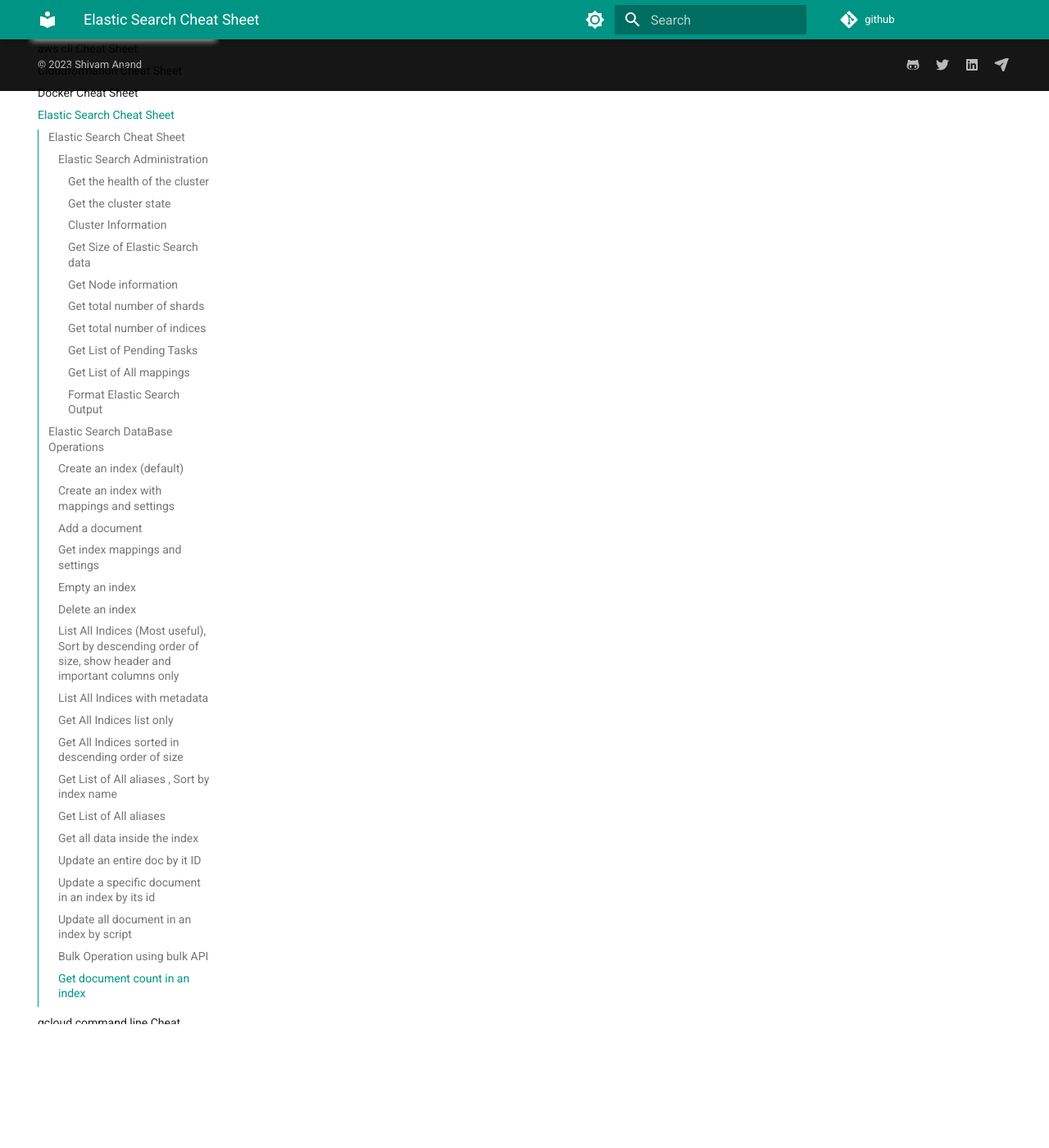
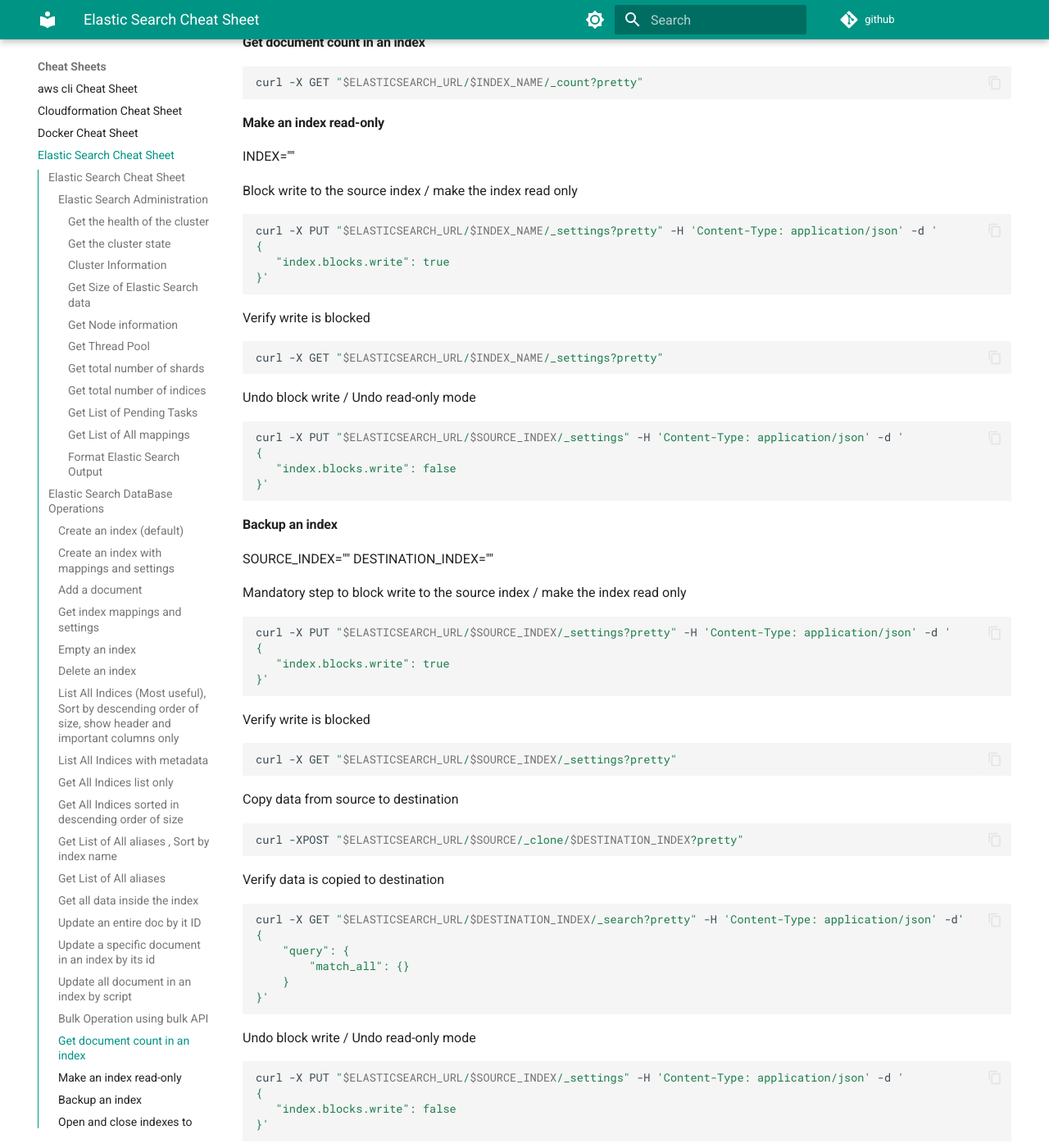
Before and after one commit to anandshivam44/Documentation, an MkDocs documentation site: the page built from docs/CheatSheetsAndSnippets/ElasticSearchCheatSheet.md, in a window 1280 px wide and 1400 px high, scrolled down 4555 px. Shown: the whole window at 82% size. Built offline with MkDocs 1.6.1 and Material for MkDocs 9.7.7, drawn with Linux system fonts in a browser that asks for light colours; comment, search, counter and statistics services are not loaded; some of the changed text lies outside the part shown.

Commit message:
more commands

````diff
--- a/docs/CheatSheetsAndSnippets/ElasticSearchCheatSheet.md
+++ b/docs/CheatSheetsAndSnippets/ElasticSearchCheatSheet.md
@@ -31,6 +31,11 @@
 #### Get Node information
 ```bash
 curl -X GET "$ELASTICSEARCH_URL/_cat/nodes?v"
+```
+
+#### Get Thread Pool
+```bash
+curl -XGET "$ELASTICSEARCH_URL/_cat/thread_pool?v&s=active:desc"
 ```
 
 #### Get total number of shards
@@ -225,3 +230,115 @@
 ```bash
 curl -X GET "$ELASTICSEARCH_URL/$INDEX_NAME/_count?pretty"
 ```
+
+#### Make an index read-only
+INDEX="<copy from index>"
+
+Block write to the source index / make the index read only
+```bash
+curl -X PUT "$ELASTICSEARCH_URL/$INDEX_NAME/_settings?pretty" -H 'Content-Type: application/json' -d '
+{
+   "index.blocks.write": true
+}'
+```
+Verify write is blocked
+```bash
+curl -X GET "$ELASTICSEARCH_URL/$INDEX_NAME/_settings?pretty"
+```
+
+Undo block write / Undo read-only mode
+```bash
+curl -X PUT "$ELASTICSEARCH_URL/$SOURCE_INDEX/_settings" -H 'Content-Type: application/json' -d '
+{
+   "index.blocks.write": false
+}'
+```
+
+#### Backup an index
+SOURCE_INDEX="<copy from index>"
+DESTINATION_INDEX="<copy to index>"
+
+Mandatory step to block write to the source index / make the index read only
+```bash
+curl -X PUT "$ELASTICSEARCH_URL/$SOURCE_INDEX/_settings?pretty" -H 'Content-Type: application/json' -d '
+{
+   "index.blocks.write": true
+}'
+```
+Verify write is blocked
+```bash
+curl -X GET "$ELASTICSEARCH_URL/$SOURCE_INDEX/_settings?pretty"
+```
+Copy data from source to destination
+```bash
+curl -XPOST "$ELASTICSEARCH_URL/$SOURCE/_clone/$DESTINATION_INDEX?pretty"
+```
+Verify data is copied to destination
+```bash
+curl -X GET "$ELASTICSEARCH_URL/$DESTINATION_INDEX/_search?pretty" -H 'Content-Type: application/json' -d'
+{
+    "query": {
+        "match_all": {}
+    }
+}'
+```
+Undo block write / Undo read-only mode
+```bash
+curl -X PUT "$ELASTICSEARCH_URL/$SOURCE_INDEX/_settings" -H 'Content-Type: application/json' -d '
+{
+   "index.blocks.write": false
+}'
+```
+
+#### Open and close indexes to save memory and CPU
+close: A closed index is essentially frozen. Search and write operations are blocked.
+```bash
+POST /my_index_name/_close
+```
+```bash
+curl -XPOST "$ELASTICSEARCH_URL/$INDEX_NAME/_close"
+```
+open: An open index is available for search and write operations. This is the typical state for an index you're actively using for data storage and retrieval.
+```bash
+POST /my_index_name/_open
+```
+```bash
+curl -XPOST "$ELASTICSEARCH_URL/$INDEX_NAME/_open"
+```
+
+
+
+#### Get Index Stats
+```bash
+curl -XGET "$ELASTICSEARCH_URL/$INDEX_NAME/_stats?pretty"
+```
+
+#### Get Index Segments Information
+```bash
+curl -XGET "$ELASTICSEARCH_URL/$INDEX_NAME/_segments?pretty"
+```
+
+#### Get Index Recovery Status (Human Readable)
+```bash
+curl -XGET "$ELASTICSEARCH_URL/$INDEX_NAME/_recovery?pretty&human"
+```
+
+#### Clear Index Cache
+```bash
+curl -XPOST "$ELASTICSEARCH_URL/$INDEX_NAME/_cache/clear"
+```
+
+#### Refresh Index
+```bash
+curl -XPOST "$ELASTICSEARCH_URL/$INDEX_NAME/_refresh"
+```
+
+#### Flush Index
+```bash
+curl -XPOST "$ELASTICSEARCH_URL/$INDEX_NAME/_flush"
+```
+
+#### Force Merge Index Segments
+```bash
+curl -XPOST "$ELASTICSEARCH_URL/$INDEX_NAME/_forcemerge"
+```
````
